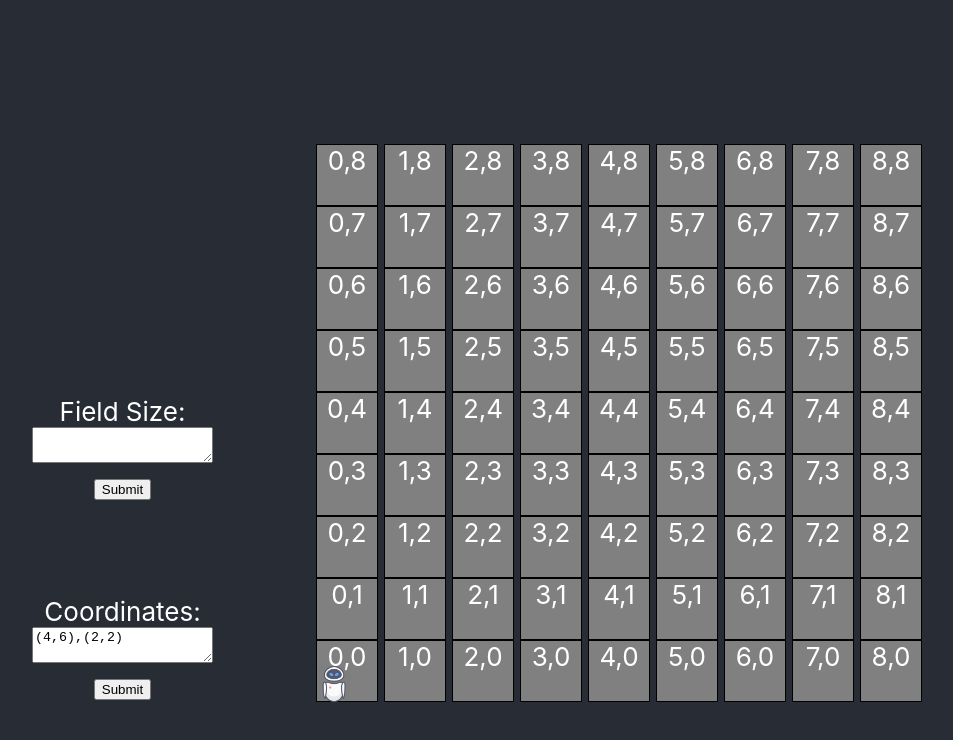
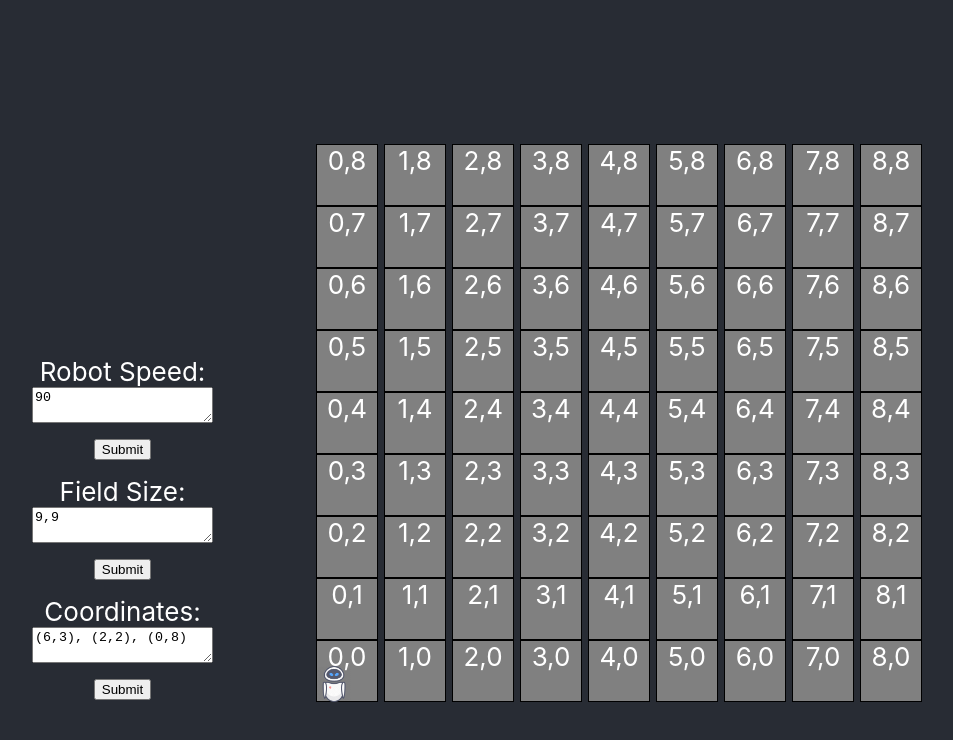
Before and after one commit to yongqin3759/robot-react, a React (Create React App) app: page / in a window 1280 px wide. Shown: the top 740 px of the page, without its empty margins (18-971 px from the left). Built offline with nearby package versions, Linux system fonts and the light colour scheme.

Commit message:
completed multiple coordinate functionality and added robot speed handler

```diff
--- a/src/App.css
+++ b/src/App.css
@@ -7,14 +7,19 @@
   pointer-events: none;
 }
 
-.Submit-button{
+.submit-button{
   position: absolute;
   bottom: 100px;
   left: 50px;
 }
 .submit-field-size{
   position: absolute;
-  bottom: 300px;
+  bottom: 220px;
+  left: 50px;
+}
+.submit-robot-speed{
+  position: absolute;
+  bottom: 340px;
   left: 50px;
 }
 
--- a/src/App.js
+++ b/src/App.js
@@ -1,5 +1,5 @@
 import './App.css';
-import {useState,useEffect} from 'react'
+import {useState,useEffect, useCallback} from 'react'
 
 import {Field} from './components/field/field'
 
@@ -9,15 +9,15 @@ const App = ()=> {
     fieldHeight: 9,
   })
 
-  const [robotCurrentLocation, robotNextLocation]= useState({
+  const [robotLocation, setRobotLocation]= useState({
     xPixel:0,
     yPixel:0,
   })
 
-  const [isAnimationComplete, setIsAnimationComplete] = useState(false);
+  const [isAnimationComplete, setIsAnimationComplete] = useState(true);
 
   let updatedFieldDimensions={};
-  let animationComplete = false
+
   let coordinatesArray =[]
 
   useEffect(()=>{
@@ -27,28 +27,40 @@ const App = ()=> {
   const nextLocationToPixels = (newCoordinates)=>{
     let xPixel;
     let yPixel;
-
-    console.log(newCoordinates)
     xPixel = newCoordinates.shift()*68;
     yPixel = newCoordinates.shift()*63;
-
-    console.log('is animation complete? ',isAnimationComplete)
-    robotNextLocation({xPixel, yPixel});
+    setRobotLocation({xPixel, yPixel});
+  }
 
 
-
-  }
 
   const handleSubmitCoordinate = (e)=>{
     e.preventDefault()
     const coordinates= e.target.querySelector('textarea').value
-    const validatedCoordinates = validateCoordinates(coordinates);
-    setIsAnimationComplete(false)
-    animationComplete=false
-    if(Number(validatedCoordinates[0])<=(fieldDimensions.fieldWidth-1) || Number(validatedCoordinates[1])<=(fieldDimensions.fieldHeight-1)){
-      nextLocationToPixels(validatedCoordinates)
+    setValidatedCoordinate(validateCoordinates(coordinates));
+  }
+
+
+  const [validatedCoordinate,setValidatedCoordinate] = useState([]);
+
+  const moveRobot = () => {
+    if(Number(validatedCoordinate[0])<=(fieldDimensions.fieldWidth-1) || Number(validatedCoordinate[1])<=(fieldDimensions.fieldHeight-1)){
+      nextLocationToPixels(validatedCoordinate)
     }
   }
+
+  useEffect(()=>{
+    moveRobot();
+  }, [validatedCoordinate])
+
+  useEffect(()=>{
+    if(isAnimationComplete){
+      moveRobot();
+    }
+  }, [isAnimationComplete])
+  useEffect(()=>{
+    setIsAnimationComplete(false)
+  },[robotLocation])
 
   const validateBrackets=(string)=>{
     if(string.charAt(0)!=="(" && string.charAt(-1)!==")")return true
@@ -74,12 +86,16 @@ const App = ()=> {
     changeFieldDimensions({fieldWidth:coordinates[0], fieldHeight:coordinates[1]})
   }
 
-  const parentRestCallback = () => {
-    setIsAnimationComplete(true)
-    console.log(isAnimationComplete)
-    if(isAnimationComplete===true){
-      console.log(isAnimationComplete)
-    }
+  const parentRestCallback = useCallback(() => {
+    setIsAnimationComplete(true);
+  }, [isAnimationComplete]);
+
+  const [robotSpeed, setRobotSpeed] = useState(90);
+
+  const handleRobotSpeed = e => {
+    e.preventDefault()
+    const speed = e.target.querySelector('textarea').value
+    setRobotSpeed(speed)
   }
 
   return (
@@ -90,20 +106,28 @@ const App = ()=> {
             isAnimationComplete={isAnimationComplete}
             totalWidth={fieldDimensions.fieldWidth}
             totalHeight={fieldDimensions.fieldHeight}
-            xPixels={robotCurrentLocation.xPixel}
-            yPixels={robotCurrentLocation.yPixel}
+            xPixels={robotLocation.xPixel}
+            yPixels={robotLocation.yPixel}
+            robotSpeed={robotSpeed}
             />
         <form className="submit-field-size" onSubmit={(e)=>{handleSubmitFieldSize(e)}}>
           <label>
             Field Size:<br/>
-            <textarea/>
+            <textarea>9,9</textarea>
           </label><br/>
           <input type="submit" value="Submit" />
         </form>
-        <form className="Submit-button"onSubmit={(e)=>{handleSubmitCoordinate(e)}}>
+        <form className="submit-button"onSubmit={(e)=>{handleSubmitCoordinate(e)}}>
           <label>
             Coordinates:<br/>
-            <textarea className="coordinates">(4,6),(2,2)</textarea>
+            <textarea className="coordinates">(6,3), (2,2), (0,8)</textarea>
+          </label><br/>
+          <input type="submit" value="Submit" />
+        </form>
+        <form className="submit-robot-speed"onSubmit={(e)=>{handleRobotSpeed(e)}}>
+          <label>
+            Robot Speed:<br/>
+            <textarea className="robot-speed">90</textarea>
           </label><br/>
           <input type="submit" value="Submit" />
         </form>
--- a/src/components/field/field.js
+++ b/src/components/field/field.js
@@ -1,4 +1,4 @@
-  import React from 'react'
+import React from 'react'
 import classes from './field.module.css'
 import {Robot} from '../robot/robot'
 export const Field = (props) => {
@@ -21,6 +21,7 @@ export const Field = (props) => {
                 xPixels={props.xPixels}
                 yPixels={props.yPixels}
                 isAnimationComplete={()=>props.isAnimationComplete}
+                robotSpeed={props.robotSpeed}
             />
         </div>
     )
--- a/src/components/robot/robot.js
+++ b/src/components/robot/robot.js
@@ -9,12 +9,14 @@ export const Robot = (props) => {
     const {xyz} = useSpring({
         from: {xyz: [0, 0, 0]},
         xyz: [props.xPixels, -props.yPixels, 0],
-        config: {mass:40, friction:100, tension:90, clamp:true},
+        config: {mass:40, friction:50, tension:props.robotSpeed, clamp:true},
         onRest: (arg) => {
-        props.onRestCallback()
-        console.log('This animaton has completed')
+            if (props.xPixels === arg.xyz[0] && props.yPixels === -arg.xyz[1]) {
+                props.onRestCallback();
+            }
         }
     });
+    console.log(props.robotSpeed)
     return (
         <div className={classes.Robot}>
             <animated.img
```
Also changed, not shown: 1 other file (tests, documents, lock files or other folders).
